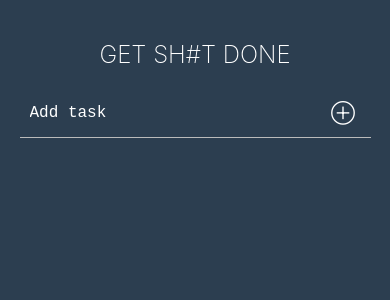
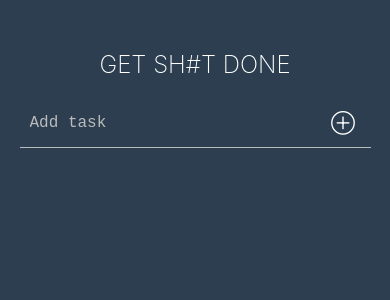
Before and after one commit to Technigo/project-react-native-app, a React Native app: screen / in a window 390 px wide. Shown: the top 300 px of the page. Built offline with nearby package versions, Linux system fonts and the light colour scheme.

Commit message:
added StatusBar light-content to App to ensure it is visible when phone is in light mode, small style update for NewTodo placeholder color

```diff
--- a/App.js
+++ b/App.js
@@ -1,7 +1,7 @@
 import React, { useState } from 'react'
 import styled from 'styled-components/native'
 import { NewTodo } from './components/NewTodo'
-import { FlatList } from 'react-native'
+import { StatusBar, FlatList } from 'react-native'
 import { TodoItem } from './components/TodoItem'
 
 const App = () => {
@@ -24,6 +24,7 @@ const App = () => {
 
   return (
     <Container>
+      <StatusBar barStyle="light-content" />
       <Title>GET SH#T DONE</Title>
 
       <ViewCard>
@@ -54,7 +55,7 @@ const Container = styled.View`
 `
 
 const Title = styled.Text`
-  padding-top: 40px;
+  padding-top: 50px;
   padding-bottom: 20px;
   color: #fff;
   font-size: 24px;
--- a/components/NewTodo.js
+++ b/components/NewTodo.js
@@ -42,7 +42,7 @@ const Container = styled.View`
 `
 
 const Input = styled.TextInput.attrs({
-  placeholderTextColor: '#fff'
+  placeholderTextColor: '#bbb'
 })
   `
   padding: 15px 10px;
```
